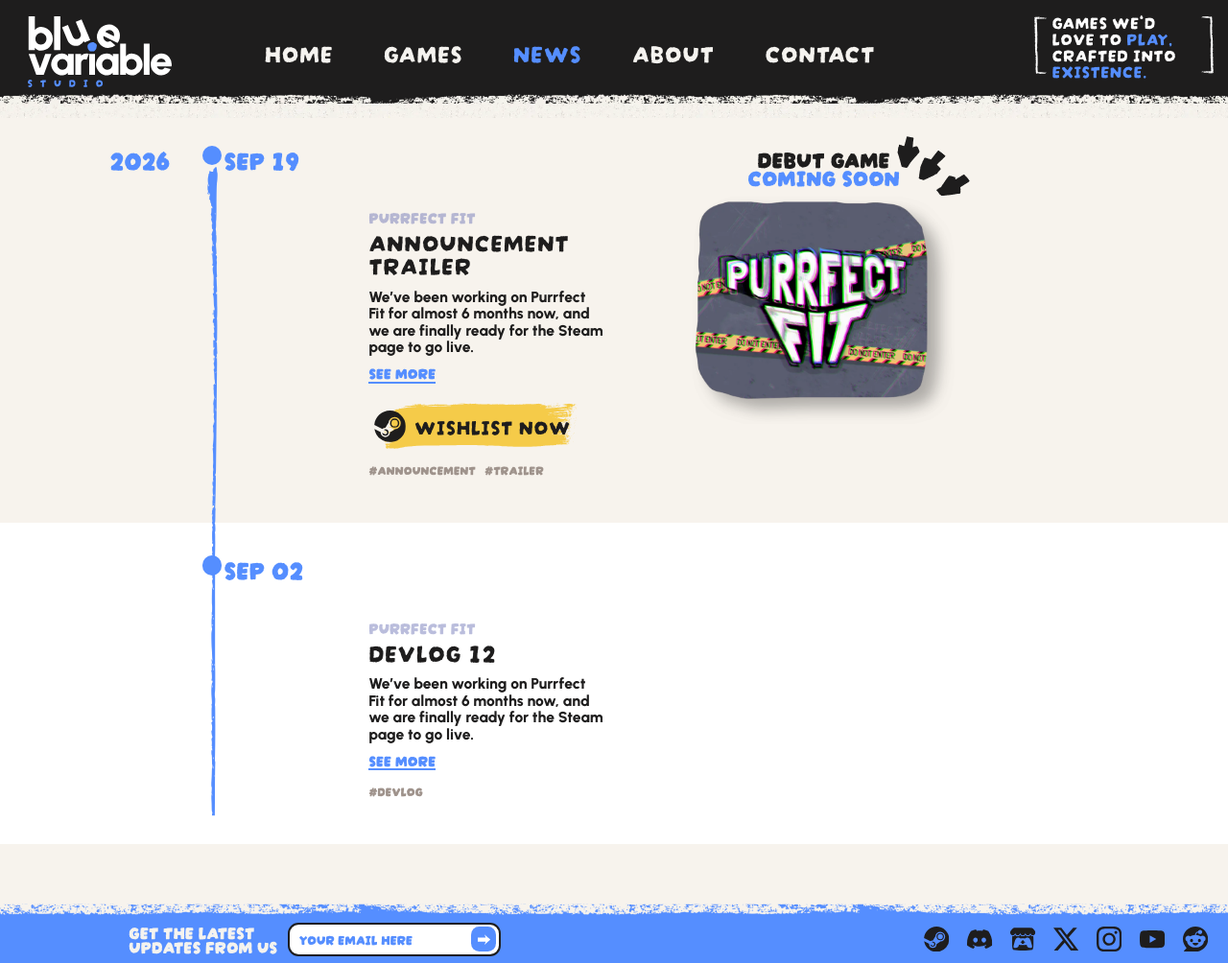
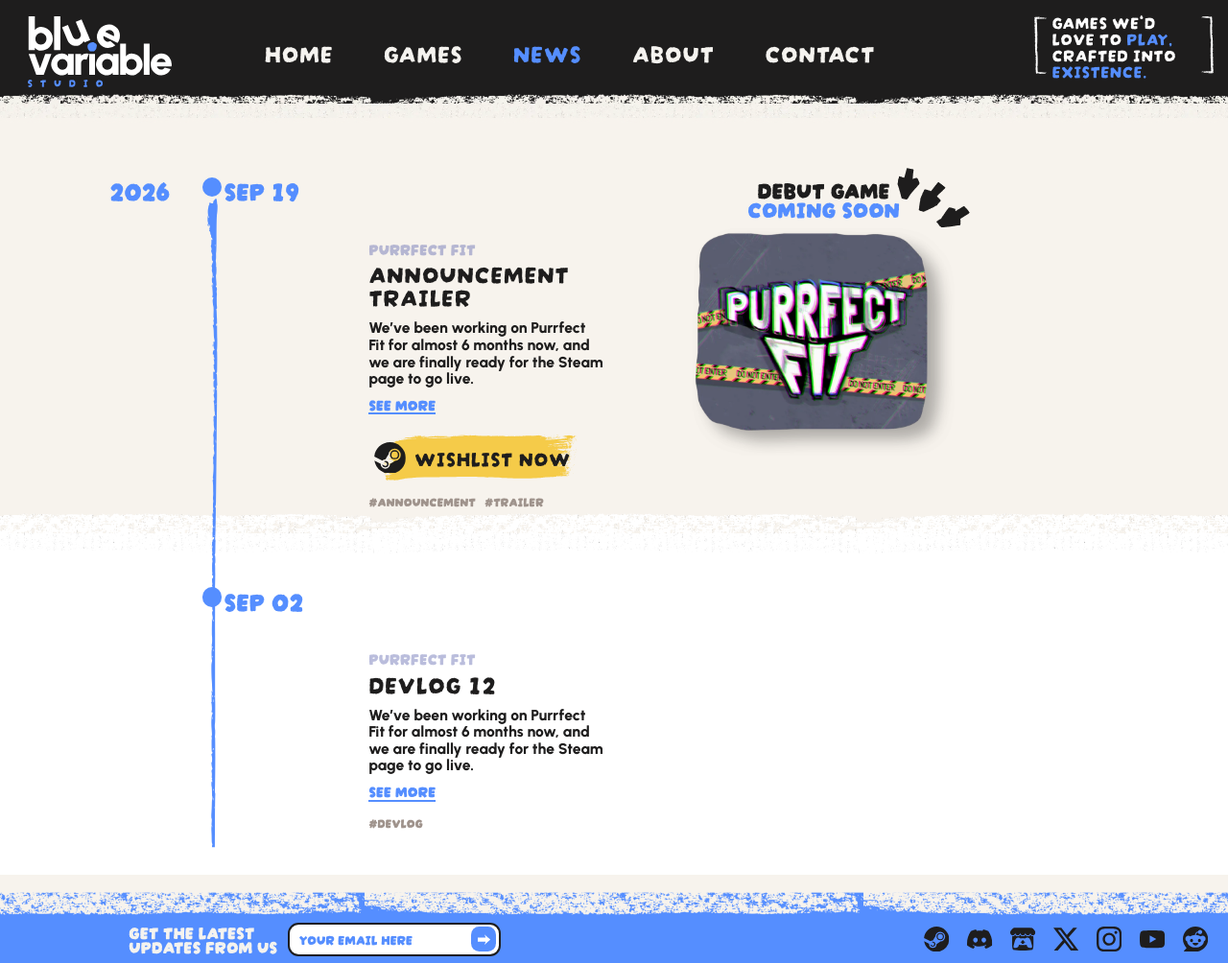
Before and after one commit to BlueVariable/bluevariable.github.io, a Jekyll site: the page built from news.html, in a window 1280 px wide and 1004 px high. Shown: the whole window at 96% size. Built offline with Jekyll 4.4.1, drawn with Linux system fonts in a browser that asks for light colours.

Commit message:
Visible torn-paper strips between sections and between news bands
Speck overlays extracted from the Canva edge art sit on every section
boundary (About/Team, Contact/Press Kit, each News band) so the tear
reads on white as clearly as the header edge does on cream.

Co-Authored-By: Claude Fable 5.1 <noreply@anthropic.com>
Claude-Session: https://claude.ai/code/session_01QT6Xp4M6hjXMDXPxC59RQy

```diff
--- a/assets/css/site.css
+++ b/assets/css/site.css
@@ -110,7 +110,7 @@ em { font-style: normal; color: var(--blue); }
 .torn-bottom {
   --torn-h: calc(45 * var(--px));
   padding-bottom: var(--torn-h);
-  --torn-fade: calc(12 * var(--px));
+  --torn-fade: calc(26 * var(--px));
   -webkit-mask: linear-gradient(#000, #000) top / 100% calc(100% - var(--torn-fade)) no-repeat, url("../img/torn-bottom-mask.webp") center bottom / auto var(--torn-h) repeat-x;
   mask: linear-gradient(#000, #000) top / 100% calc(100% - var(--torn-fade)) no-repeat, url("../img/torn-bottom-mask.webp") center bottom / auto var(--torn-h) repeat-x;
 }
@@ -125,8 +125,13 @@ em { font-style: normal; color: var(--blue); }
   pointer-events: none;
   transition: top .3s var(--ease-pop);
 }
-/* Anchor for the big side labels that straddle a torn edge */
-.side-anchor { position: relative; height: 0; }
+/* Anchor for the big side labels that straddle a torn edge; also draws the dark
+   paper specks of the tear so the strip reads on white as well as on cream */
+.side-anchor { position: relative; height: 0; z-index: 2; }
+.side-anchor::before {
+  content: ""; position: absolute; left: 0; right: 0; top: calc(-45 * var(--px)); height: calc(45 * var(--px));
+  background: url("../img/specks-bottom.webp") center top / auto 100% repeat-x; opacity: 1; pointer-events: none;
+}
 
 /* ---------- Header ---------- */
 .site-header { position: sticky; top: 0; z-index: 40; }
@@ -390,7 +395,7 @@ html.splash-pending .splash.is-done { opacity: 0; pointer-events: none; }
 /* ==========================================================================
    NEWS / DEVLOGS
    ========================================================================== */
-.news { padding-top: calc(10 * var(--px)); flex: 1 0 auto; }
+.news { padding-top: calc(45 * var(--px)); flex: 1 0 auto; }
 .news__empty { font-family: var(--font-hand); text-transform: uppercase; font-size: calc(24 * var(--px)); color: var(--grey); padding: calc(60 * var(--px)) 0; text-align: center; }
 .timeline { position: relative; }
 .timeline::before {
@@ -399,9 +404,20 @@ html.splash-pending .splash.is-done { opacity: 0; pointer-events: none; }
   -webkit-mask: url("../img/timeline-line.svg") center / 100% 100% no-repeat; mask: url("../img/timeline-line.svg") center / 100% 100% no-repeat;
 }
 .entry { position: relative; display: grid; grid-template-columns: calc(161 * var(--px)) 1fr; column-gap: 0; padding: calc(40 * var(--px)) 0 calc(50 * var(--px)) calc(249 * var(--px)); min-height: calc(240 * var(--px)); }
-/* full-bleed band behind each entry: cream, white, cream, white… */
-.entry::before { content: ""; position: absolute; top: 0; bottom: 0; left: 50%; width: 100vw; transform: translateX(-50%); background: var(--paper); z-index: 0; }
+/* full-bleed band behind each entry: cream, white, cream, white…
+   Each band starts 45px above its entry with a torn top edge, overlapping the band before it. */
+.entry::before {
+  content: ""; position: absolute; top: calc(-45 * var(--px)); bottom: 0; left: 50%; width: 100vw; transform: translateX(-50%);
+  background: var(--paper); z-index: 0;
+  -webkit-mask: url("../img/torn-top.webp") center top / auto calc(45 * var(--px)) repeat-x, linear-gradient(#000, #000) left calc(22 * var(--px)) / 100% calc(100% - 22 * var(--px)) no-repeat;
+  mask: url("../img/torn-top.webp") center top / auto calc(45 * var(--px)) repeat-x, linear-gradient(#000, #000) left calc(22 * var(--px)) / 100% calc(100% - 22 * var(--px)) no-repeat;
+}
 .entry:nth-child(even)::before { background: var(--white); }
+.entry::after {
+  content: ""; position: absolute; left: 50%; width: 100vw; transform: translateX(-50%); top: calc(-45 * var(--px)); height: calc(45 * var(--px));
+  background: url("../img/specks-top.webp") center top / auto 100% repeat-x; opacity: 1; pointer-events: none; z-index: 1;
+}
+.entry:first-child::after { display: none; }
 .entry > * { position: relative; z-index: 1; }
 .entry--media { grid-template-columns: calc(161 * var(--px)) minmax(0, calc(300 * var(--px))) 1fr; }
 .entry__year { position: absolute; left: calc(122 * var(--px)); top: calc(40 * var(--px)); font-family: var(--font-hand); text-transform: uppercase; font-size: calc(28.6 * var(--px)); line-height: .81; letter-spacing: .02em; color: var(--blue); }
@@ -542,7 +558,7 @@ html.splash-pending .splash.is-done { opacity: 0; pointer-events: none; }
   .site-header { z-index: 45; }
 
   .side-labels { display: none; }
-  .torn-bottom { --torn-h: 30px; --torn-fade: 8px; }
+  .torn-bottom { --torn-h: 30px; --torn-fade: 18px; }
   .site-footer { margin-top: -30px; padding-top: 30px; }
 
   .site-footer__band { padding: 22px 0 18px; }
@@ -585,8 +601,8 @@ html.splash-pending .splash.is-done { opacity: 0; pointer-events: none; }
   }
   .games-panel > .wrap { padding-inline: 20px; }
   .games-panel {
-    -webkit-mask: linear-gradient(#000, #000) top / 100% calc(100% - 8px) no-repeat, url("../img/torn-bottom-mask.webp") center bottom / auto 30px repeat-x;
-    mask: linear-gradient(#000, #000) top / 100% calc(100% - 8px) no-repeat, url("../img/torn-bottom-mask.webp") center bottom / auto 30px repeat-x;
+    -webkit-mask: linear-gradient(#000, #000) top / 100% calc(100% - 18px) no-repeat, url("../img/torn-bottom-mask.webp") center bottom / auto 30px repeat-x;
+    mask: linear-gradient(#000, #000) top / 100% calc(100% - 18px) no-repeat, url("../img/torn-bottom-mask.webp") center bottom / auto 30px repeat-x;
   }
   .game { flex-direction: column; gap: 22px; }
   .game__art { flex: none; max-width: 100%; width: 100%; }
@@ -604,6 +620,10 @@ html.splash-pending .splash.is-done { opacity: 0; pointer-events: none; }
   .timeline { margin-left: 0; }
   .timeline::before { left: 7px; top: 44px; bottom: 24px; width: 10px; }
   .entry, .entry--media { grid-template-columns: 1fr; padding: 30px 0 36px 34px; min-height: 0; }
+  .entry::after { top: -30px; height: 30px; }
+  .side-anchor::before { top: -30px; height: 30px; }
+  .entry::before { top: -30px; -webkit-mask-size: auto 30px, 100% calc(100% - 15px); mask-size: auto 30px, 100% calc(100% - 15px); -webkit-mask-position: center top, left 15px; mask-position: center top, left 15px; }
+  .news { padding-top: 30px; }
   .entry__year { position: static; display: block; margin-bottom: 8px; font-size: 22px; }
   .entry__dot { left: 2px; top: 30px; width: 20px; height: 20px; }
   .entry__date { font-size: 24px; }
```
Also changed, not shown: assets/img/specks-bottom.webp (added), assets/img/specks-top.webp (added).
